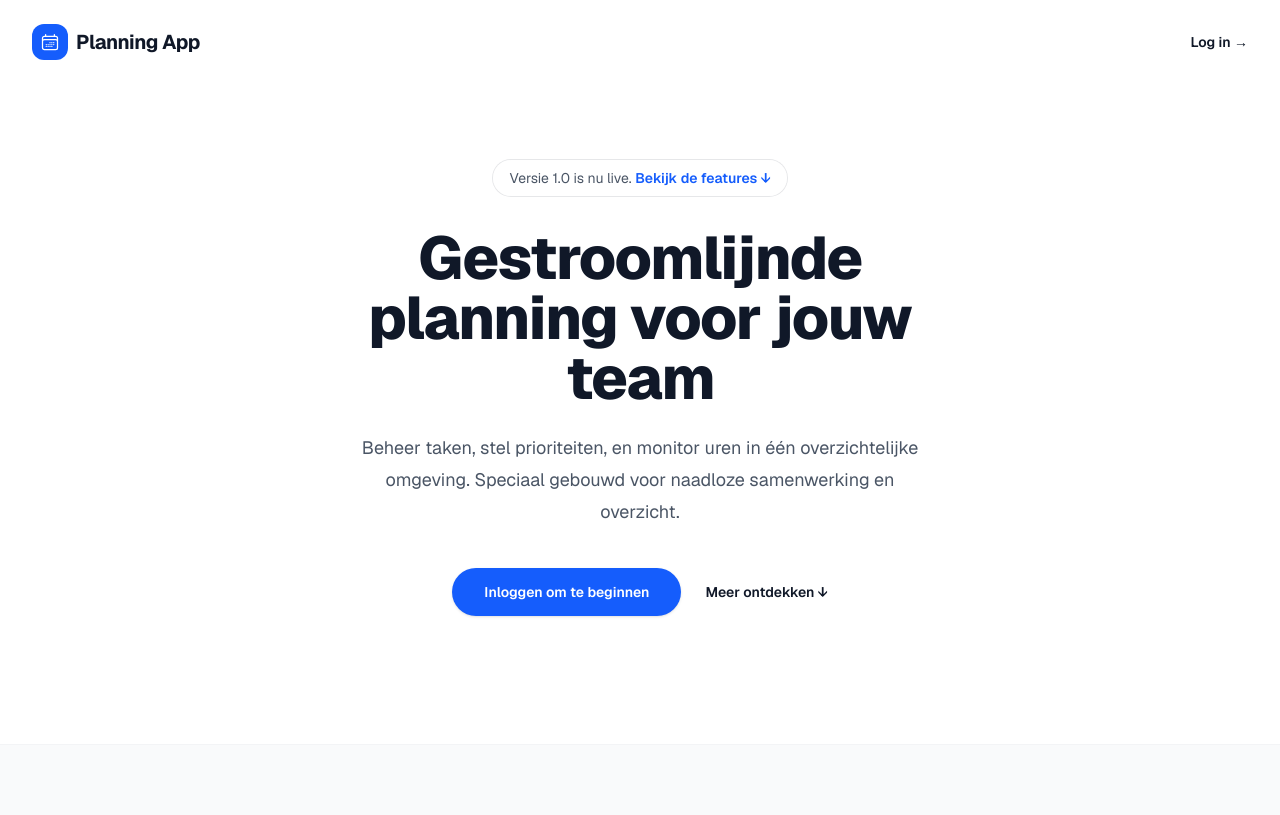
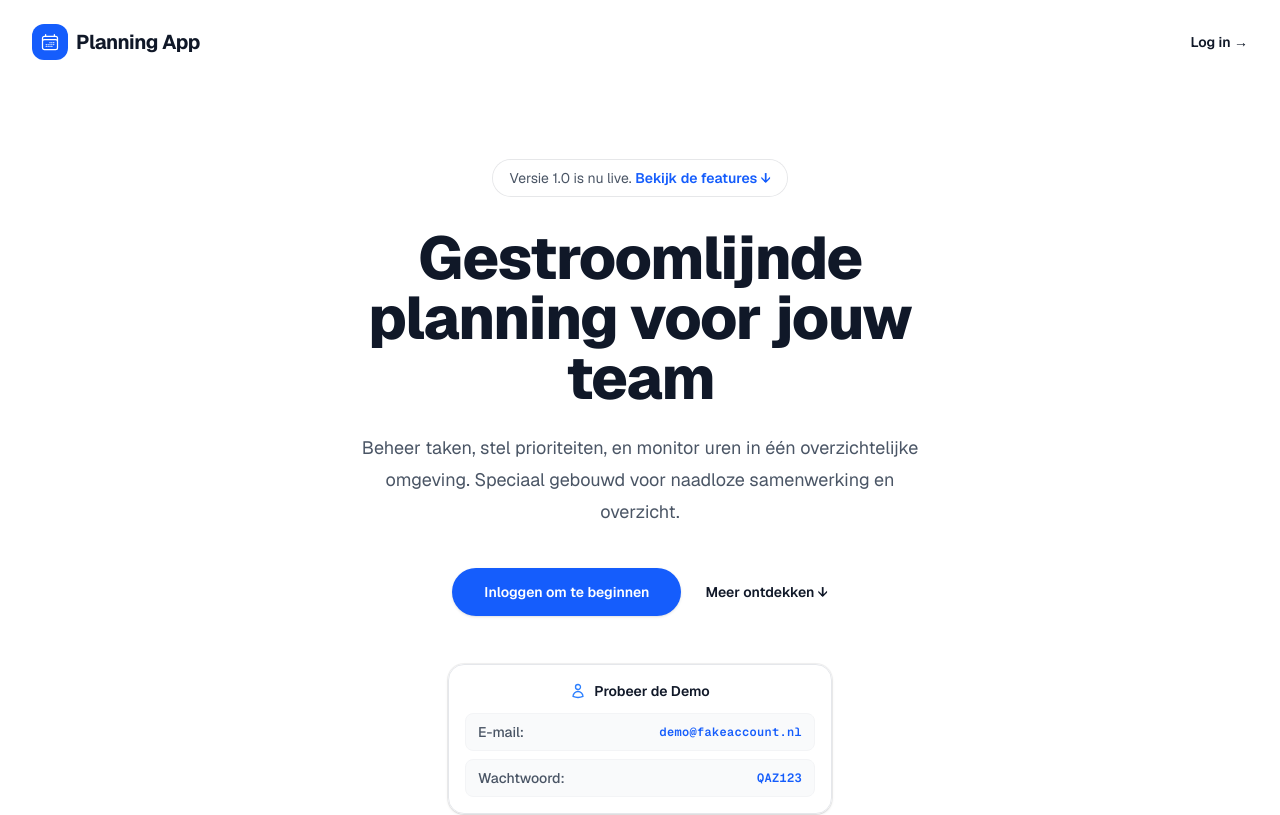
Before and after one commit to EdwinSchipper/planning_app, a Next.js app: page / in a window 1280 px wide. Shown: the top 815 px of the page. Built offline with nearby package versions, Linux system fonts and the light colour scheme; no server answers.

Commit message:
Global: Readme update and demo instructions added

```diff
--- a/app/(auth)/layout.tsx
+++ b/app/(auth)/layout.tsx
@@ -1,3 +1,5 @@
+// React.ReactNode is the most flexible and recommended TypeScript type for the children prop
+// because it represents anything that React can successfully render
 export default function AuthLayout({ children }: { children: React.ReactNode }) {
   return (
     <div className="flex min-h-screen flex-col items-center justify-center bg-gray-50 dark:bg-zinc-950 p-4 font-sans">
--- a/app/(auth)/login/actions.ts
+++ b/app/(auth)/login/actions.ts
@@ -7,23 +7,19 @@ import { createClient } from '@/utils/supabase/server'
 export async function login(prevState: any, formData: FormData) {
   const supabase = await createClient()
 
-  // FormData bevat een lichtgewicht pakketje met alléén de specifieke velden (name="...")
-  // uit het HTML formulier. Dit is veel sneller en lichter dan alles in het geheugen opslaan met React State.
+  // FormData contains the specific fields (name="...") from the HTML form.
+  // Faster and more lightweight than storing everything in memory with React State.
   const email = formData.get('email') as string
   const password = formData.get('password') as string
 
-  // Probeer in te loggen via Supabase
-  const { error } = await supabase.auth.signInWithPassword({
-    email,
-    password,
-  })
+  // Try to log in via Supabase
+  const { error } = await supabase.auth.signInWithPassword({ email, password })
 
   if (error) {
-    // Geef de specifieke foutmelding van Supabase terug (bijv. 'Email not confirmed')
     return { error: error.message }
   }
 
-  // Bij succes: vernieuw de cache en stuur door naar het dashboard
+  // On success: clear the cache and redirect to the dashboard
   revalidatePath('/', 'layout')
   redirect('/dashboard')
 }
--- a/app/dashboard/page.tsx
+++ b/app/dashboard/page.tsx
@@ -8,31 +8,42 @@ import { StatusBadge } from '@/app/ui/status-badge';
 
 
 export default async function DashboardHome() {
-  // Server action to delete a task
+
+  // Function: Server action to delete a task
   async function deleteTaskAction(formData: FormData) {
     'use server'
     const supabase = await createClient();
     const task_id = formData.get('task_id') as string;
 
+    // When Task ID is not available, return
     if (!task_id) return;
+
+    // When User is not available, return
+    const { data: { user } } = await supabase.auth.getUser();
+    if (!user) return;
 
     const { error } = await supabase.from('db_tasks').delete().eq('id', parseInt(task_id));
     if (error) {
       console.error("Fout bij verwijderen taak:", error.message);
     } else {
+
+      // Clear the cache and fetch fresh data from the database
+      // to instantly re-render the HTML for the user
       revalidatePath('/dashboard');
       revalidatePath('/dashboard/planning');
     }
   }
 
-  // Server action to complete a task
+  // Function: Server action to complete a task
   async function completeTaskAction(formData: FormData) {
     'use server'
     const supabase = await createClient();
     const task_id = formData.get('task_id') as string;
 
+    // When Task ID is not available, return
     if (!task_id) return;
 
+    // When User is not available, return
     const { data: { user } } = await supabase.auth.getUser();
     if (!user) return;
 
@@ -43,19 +54,22 @@ export default async function DashboardHome() {
         user_id: user.id,
         action: "Status naar 'Voltooid'"
       });
+
       revalidatePath('/dashboard/planning');
       revalidatePath('/dashboard');
     }
   }
 
-  // Server action to reopen a task
+  // Function: Server action to reopen a task
   async function reopenTaskAction(formData: FormData) {
     'use server'
     const supabase = await createClient();
     const task_id = formData.get('task_id') as string;
 
+    // When Task ID is not available, return
     if (!task_id) return;
 
+    // When User is not available, return
     const { data: { user } } = await supabase.auth.getUser();
     if (!user) return;
 
@@ -66,21 +80,23 @@ export default async function DashboardHome() {
         user_id: user.id,
         action: "Status naar 'Open'"
       });
+
       revalidatePath('/dashboard/planning');
       revalidatePath('/dashboard');
     }
   }
 
+
+
+  // Fetch the currently logged-in user
   const supabase = await createClient();
-
-  // Haal de huidige ingelogde gebruiker op
   const { data: { user } } = await supabase.auth.getUser();
 
   if (!user) {
     redirect('/login');
   }
 
-  // Haal het bijbehorende profiel (en dus de rol en naam) op
+  // Fetch the associated profile (and thus the role and name)
   let role = 'user';
   let fullName = '';
   const { data: profile } = await supabase
@@ -94,7 +110,7 @@ export default async function DashboardHome() {
     fullName = profile.full_name || '';
   }
 
-  // 2. Bereken wekelijks afgeronde taken (Maandag - Zondag)
+  // 2. Calculate weekly completed tasks (Monday - Sunday)
   const today = new Date();
   const dayOfWeek = today.getDay();
   const daysToSubtract = dayOfWeek === 0 ? 6 : dayOfWeek - 1; // Maandag als start van de week
@@ -116,7 +132,7 @@ export default async function DashboardHome() {
     completedThisWeekCount = uniqueTaskIds.size;
   }
 
-  // 3. Haal alle openstaande taken op voor deze gebruiker
+  // 3. Fetch all open tasks for this user
   let openTasksCount = 0;
   let totalHours = 0;
   let deadlinesCount = 0;
@@ -128,7 +144,7 @@ export default async function DashboardHome() {
     .eq('userID', user.id)
     .neq('is_archived', true)
     .neq('status', 'Voltooid')
-    .order('date_end', { ascending: true, nullsFirst: false }) // Deadlines bovenaan
+    .order('date_end', { ascending: true, nullsFirst: false }) // Deadlines first
     .order('created_at', { ascending: false })
     .order('id', { ascending: false });
 
@@ -136,7 +152,7 @@ export default async function DashboardHome() {
     openTasksCount = myTasks.length;
     totalHours = myTasks.reduce((sum, task) => sum + (Number(task.estimated_hours) || 0), 0);
     deadlinesCount = myTasks.filter(task => task.date_end !== null).length;
-    topTasks = myTasks.slice(0, 5); // Toon maximaal de top 5
+    topTasks = myTasks.slice(0, 5); // Show maximum top 5
   }
 
   return (
@@ -148,7 +164,7 @@ export default async function DashboardHome() {
         </p>
       </div>
 
-      {/* STATISTIEKEN */}
+      {/* STATISTICS */}
       <div className="grid grid-cols-1 gap-5 sm:grid-cols-3">
         <StatCard
           title="Openstaande Taken"
@@ -170,7 +186,7 @@ export default async function DashboardHome() {
         />
       </div>
 
-      {/* RECENTE ACTIVITEIT / TOP TAKEN */}
+      {/* RECENT ACTIVITY / TOP TASKS */}
       <div className="overflow-hidden rounded-xl bg-white dark:bg-zinc-900 shadow-sm border border-gray-100 dark:border-zinc-800">
         <div className="border-b border-gray-100 dark:border-zinc-800 px-6 py-5 flex items-center justify-between bg-gray-50/50 dark:bg-zinc-800/20">
           <h3 className="text-base font-semibold leading-6 text-gray-900 dark:text-white">Mijn Prioriteiten</h3>
@@ -191,8 +207,7 @@ export default async function DashboardHome() {
                       <button
                         type="submit"
                         title={isCompleted ? "Taak is voltooid. Klik om te heropenen." : "Markeer als voltooid"}
-                      className={`w-6 h-6 rounded-full border-2 flex items-center justify-center transition-all cursor-pointer ${
-                        isCompleted
+                        className={`w-6 h-6 rounded-full border-2 flex items-center justify-center transition-all cursor-pointer ${isCompleted
                           ? 'bg-green-50 text-green-600 border-green-300 hover:bg-green-100 hover:border-green-400'
                           : 'border-gray-300 dark:border-zinc-600 hover:border-green-500 hover:bg-green-50 dark:hover:bg-green-900/30 text-transparent hover:text-green-500'
                           }`}
--- a/app/page.tsx
+++ b/app/page.tsx
@@ -73,6 +73,28 @@ export default async function Home() {
               Meer ontdekken <span aria-hidden="true">↓</span>
             </a>
           </div>
+
+          {!user && (
+            <div className="mt-12 mx-auto max-w-sm p-4 rounded-2xl bg-white/60 dark:bg-zinc-900/60 backdrop-blur-md border border-gray-200 dark:border-zinc-800 shadow-sm ring-1 ring-black/5 dark:ring-white/5">
+              <h3 className="text-sm font-semibold text-gray-900 dark:text-white mb-3 flex items-center justify-center gap-2">
+                <svg className="w-4 h-4 text-blue-500" fill="none" viewBox="0 0 24 24" strokeWidth="2" stroke="currentColor">
+                  <path strokeLinecap="round" strokeLinejoin="round" d="M15.75 6a3.75 3.75 0 1 1-7.5 0 3.75 3.75 0 0 1 7.5 0ZM4.501 20.118a7.5 7.5 0 0 1 14.998 0A17.933 17.933 0 0 1 12 21.75c-2.676 0-5.216-.584-7.499-1.632Z" />
+                </svg>
+                Probeer de Demo
+              </h3>
+              <div className="flex flex-col gap-2 text-sm text-gray-600 dark:text-zinc-400">
+                <div className="flex justify-between items-center bg-gray-50 dark:bg-zinc-800/80 px-3 py-2 rounded-lg border border-gray-100 dark:border-zinc-700">
+                  <span className="font-medium">E-mail:</span>
+                  <code className="font-mono text-blue-600 dark:text-blue-400 font-semibold text-xs tracking-wide">demo@fakeaccount.nl</code>
+                </div>
+                <div className="flex justify-between items-center bg-gray-50 dark:bg-zinc-800/80 px-3 py-2 rounded-lg border border-gray-100 dark:border-zinc-700">
+                  <span className="font-medium">Wachtwoord:</span>
+                  <code className="font-mono text-blue-600 dark:text-blue-400 font-semibold text-xs tracking-wide">QAZ123</code>
+                </div>
+              </div>
+            </div>
+          )}
+
         </div>
       </main>
 
@@ -133,7 +155,7 @@ export default async function Home() {
           </p>
           <div className="flex gap-4">
             <a
-              href="https://github.com/EdwinSchipper/planning-app"
+              href="https://github.com/EdwinSchipper/planning_app"
               target="_blank"
               rel="noopener noreferrer"
               className="text-sm font-medium text-gray-500 hover:text-gray-900 dark:text-zinc-400 dark:hover:text-white flex items-center gap-2 transition-colors group"
```
Also changed, not shown: app/dashboard/layout.tsx (+4 -4 lines), 2 other files (tests, documents, lock files or other folders). Lines whose indentation alone changed are shown as unchanged.
